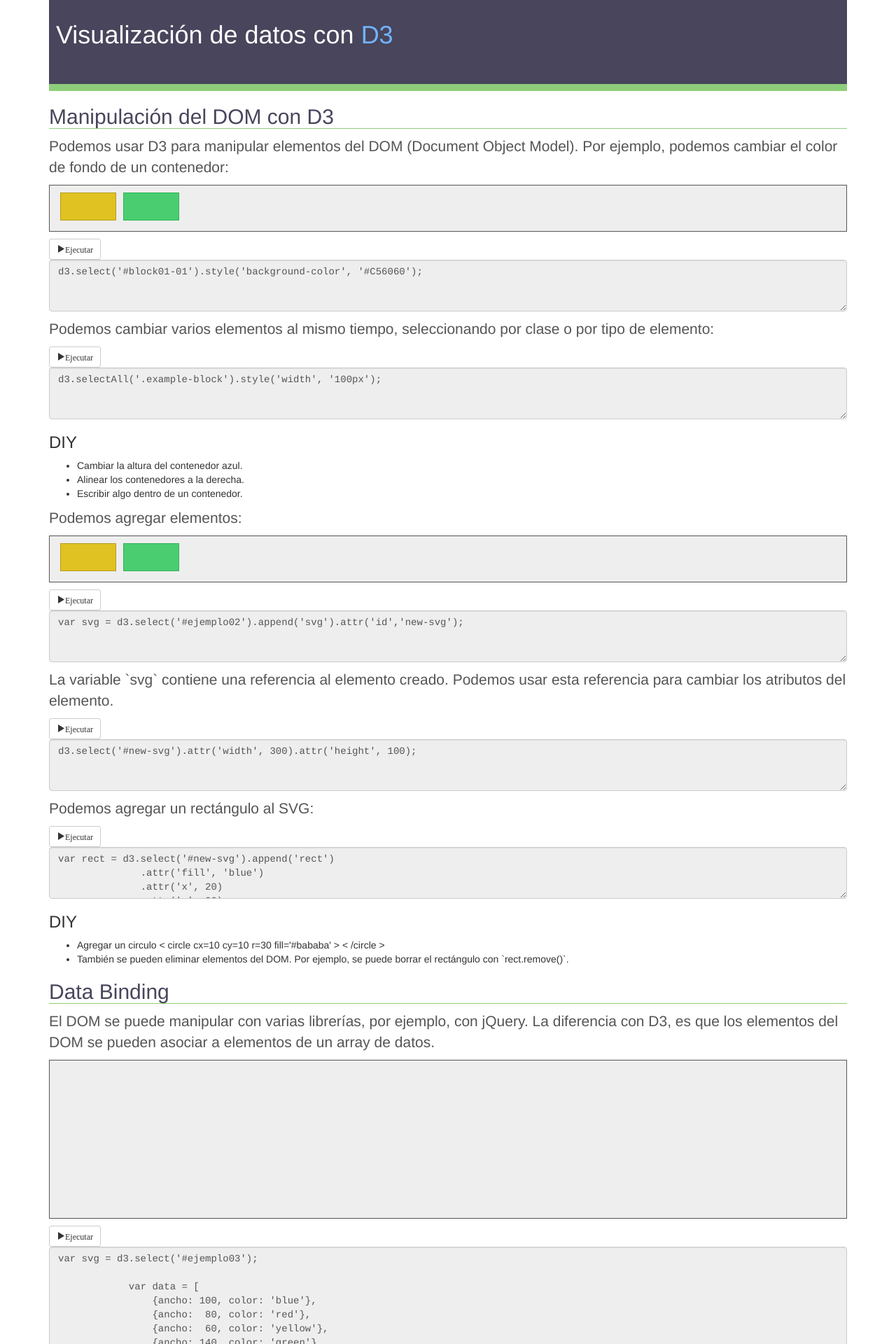
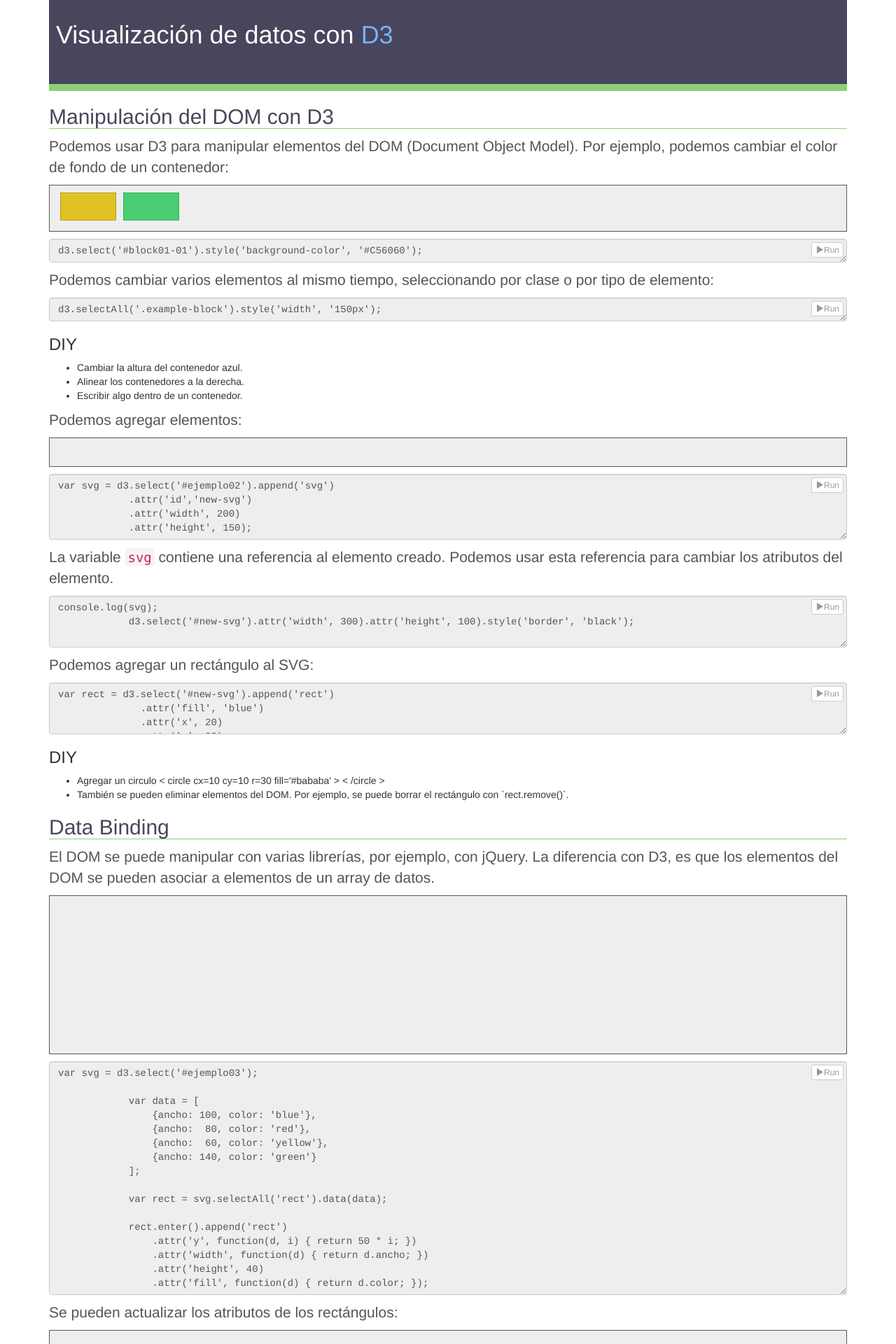
Before and after one commit to masegalab/curso-d3-basico, a Jekyll site: the page pages/curso.html, which Jekyll copies as it is, in a window 1280 px wide. Shown: the top 1920 px of the page at 70% size. Built offline with Jekyll 4.4.1, drawn with Linux system fonts in a browser that asks for light colours; nearby versions of some CDN libraries; library files that are not in the unit come from our copies; Markdown is read by kramdown in place of the engine named in the settings; some of the changed text lies outside the part shown.

Commit message:
Update the style of the run button

```diff
--- a/assets/css/main.css
+++ b/assets/css/main.css
@@ -3144,11 +3144,21 @@ input[type="button"].btn-block {
   background-color: #eeeeee;
 }
 .runnable {
+  position: relative;
   margin: 10px 0 10px 0;
 }
 .runnable textarea {
   background-color: #eeeeee;
   font-family: courier;
+}
+.runnable button {
+  position: absolute;
+  top: 5px;
+  right: 5px;
+  color: #999999;
+}
+.runnable button:hover {
+  color: #333333;
 }
 .ejemplo .fila {
   display: inline-block;
@@ -3169,6 +3179,3 @@ input[type="button"].btn-block {
   background-color: #4acd71;
   border: solid 1px #31b358;
 }
-.example-block {
-
-}
--- a/pages/curso.html
+++ b/pages/curso.html
@@ -36,7 +36,7 @@
         </div>
 
         <div class="runnable" id="code01-01">
-          <textarea class="form-control" rows="3">
+          <textarea class="form-control" rows="1">
             d3.select('#block01-01').style('background-color', '#C56060');
           </textarea>
         </div>
@@ -45,16 +45,12 @@
           runnable().source('#code01-01').target('#ejemplo01').init();
         </script>
 
-
-
-
-
         <p>Podemos cambiar varios elementos al mismo tiempo, seleccionando por clase o por tipo de elemento:</p>
 
 
         <div class="runnable" id="code01-02">
-          <textarea class="form-control" rows="3">
-            d3.selectAll('.example-block').style('width', '100px');
+          <textarea class="form-control" rows="1">
+            d3.selectAll('.example-block').style('width', '150px');
           </textarea>
         </div>
 
@@ -75,29 +71,33 @@
 
         <div class="ejemplo">
           <div class="fila" id="ejemplo02">
-            <div id="block01-01" class="example-block"></div>
-            <div id="block01-02" class="example-block"></div>
+            <div id="block02-01" class="example-block"></div>
+            <div id="block02-02" class="example-block"></div>
           </div>
         </div>
 
         <div class="runnable" id="code01-03">
-          <textarea class="form-control" rows="3">
-            var svg = d3.select('#ejemplo02').append('svg').attr('id','new-svg');
+          <textarea class="form-control" rows="4">
+            var svg = d3.select('#ejemplo02').append('svg')
+            .attr('id','new-svg')
+            .attr('width', 200)
+            .attr('height', 150);
           </textarea>
         </div>
 
         <script>
+          var svg;
           runnable().source('#code01-03').target('#ejemplo02').init();
         </script>
 
-        <p>La variable `svg` contiene una referencia al elemento creado. Podemos usar esta referencia para cambiar los atributos del elemento.</p>
+        <p>La variable <code>svg</code> contiene una referencia al elemento creado. Podemos usar esta referencia para cambiar los atributos del elemento.</p>
 
         <!-- No reconoce la variable 'svg'-->
 
-
         <div class="runnable" id="code01-04">
           <textarea class="form-control" rows="3">
-            d3.select('#new-svg').attr('width', 300).attr('height', 100);
+            console.log(svg);
+            d3.select('#new-svg').attr('width', 300).attr('height', 100).style('border', 'black');
           </textarea>
         </div>
 
--- a/src/utils/runcode.js
+++ b/src/utils/runcode.js
@@ -17,12 +17,13 @@ function runnable() {
             textCode   = codeDiv.select('textarea');
 
         // Creates the 'Run' button
-        codeButton.enter().insert('button', ':first-child')
+        var button = codeButton.enter().insert('button', ':first-child')
             .attr('type', 'button')
-            .attr('class', 'btn btn-default btn-sm')
-            .append('span')
-            .attr('class', 'glyphicon glyphicon-play')
-            .html('Ejecutar');
+            .attr('class', 'btn btn-default btn-xs');
+
+        // Add the button and the message
+        button.append('span').attr('class', 'glyphicon glyphicon-play');
+        button.append('span').html('Run');
 
         // Binds the click event with the code execution
         codeButton.on('click', chart.run);
```
Also changed, not shown: src/less/curso.less (+15 -0 lines).
